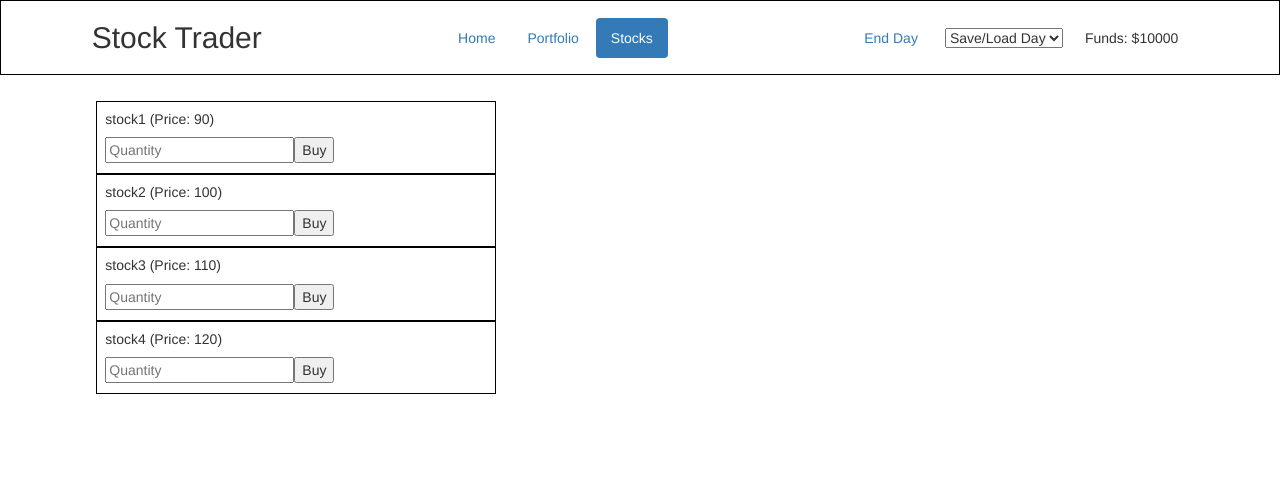
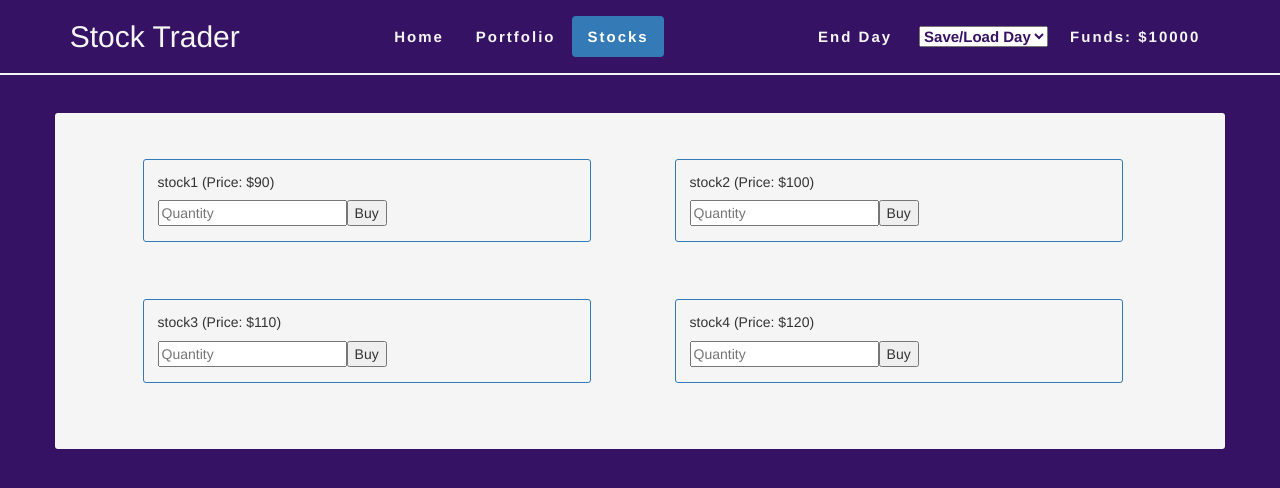
Before and after one commit to rhondakremer/vue-stock-trader, a Vue app: page /stocks in a window 1280 px wide. Shown: the top 488 px of the page. Built offline with nearby package versions, Linux system fonts and the light colour scheme.

Commit message:
making things pretty

```diff
--- a/src/App.vue
+++ b/src/App.vue
@@ -16,5 +16,7 @@ export default {
 </script>
 
 <style>
-
+body {
+  background-color: #351263;
+}
 </style>
--- a/src/components/Landing.vue
+++ b/src/components/Landing.vue
@@ -1,12 +1,17 @@
 <template>
-  <div class="container" style="text-align:center; border:1px solid gray; ">
+  <div class="container">
     <div class="card">
       <div class="card-body">
+        <hr>
         <h1 class="card-title">Trade or View your portfolio</h1>
-        <p>You may Save & Load your Data</p>
+        <hr>
+        <p>Get started by clicking on Stocks and making a purchase.</p>
         <p>Click on 'End Day' to begin a new day!</p>
+        <p>You can sell stocks from your Portfolio to increase your funds.</p>
+        <p>Click on Save/Load Data to save your current portfolio or load your previous saved portfolio.</p>
         <hr>
         <h4>Your Funds: ${{ getAvailableFunds }}</h4>
+        <hr>
       </div>
     </div>
   </div>
@@ -24,3 +29,17 @@ export default {
 
 }
 </script>
+
+<style scoped>
+.container {
+  text-align:center;
+  background-color: whitesmoke;
+  border-radius: 0.3rem;
+  margin-top: 3%;
+}
+
+hr {
+  border-top: 2px solid #337ab7!important;
+  width: 80%;
+}
+</style>
--- a/src/components/Navbar.vue
+++ b/src/components/Navbar.vue
@@ -1,7 +1,5 @@
 <template>
-  <div
-    style="display:flex; justify-content:space-around; align-items:center; border:1px solid black; margin-bottom:2%"
-  >
+  <div id="navbar">
     <h2 style="margin-bottom:20px">Stock Trader</h2>
     <ul class="nav nav-pills">
       <router-link to="/" tag="li" activeClass="active" exact><a>Home</a></router-link>
@@ -11,7 +9,7 @@
     <ul class="nav nav-pills">
       <li @click="endDay"><a>End Day</a></li>
       <li style="padding:10px">
-        <select v-model="selectedOption" @input="event => { axiosRequest(event.target.value) }">
+        <select class="dropdown-options" v-model="selectedOption" @input="event => { axiosRequest(event.target.value) }">
           <option v-for="(option,index) in options" :key="index">{{ option.text }}</option>
         </select>
       </li>
@@ -69,3 +67,32 @@ export default {
   }
 };
 </script>
+
+<style scoped>
+#navbar {
+  color: whitesmoke;
+  display:flex;
+  justify-content:space-around;
+  align-items:center;
+  border-bottom: 2px solid whitesmoke;
+  margin-bottom:2%;
+}
+
+a, li {
+  color: whitesmoke;
+  font-weight: bold;
+  letter-spacing: 2px;
+  font-size: 15px;
+}
+
+a:hover {
+  color: #351263;
+  font-weight: bold;
+  letter-spacing: 2px;
+  font-size: 15px;
+}
+
+.dropdown-options {
+  color: #351263;
+}
+</style>
--- a/src/components/Portfolio.vue
+++ b/src/components/Portfolio.vue
@@ -1,10 +1,10 @@
 <template>
-  <div class="container">
+  <div class="container portfolio-stock-holder">
       <div v-if="getPortfolio">
         <PortfolioStock v-for="(stock, index) in getPortfolio" :stock="stock" :index="index" :key="index" />
       </div>
       <div v-else>
-          <p>Your portfolio is empty :( Visit the stocks tab to make a purchase.</p>
+          <p id="empty-portfolio-message">Your portfolio is empty :( Visit the stocks tab to make a purchase.</p>
       </div>
   </div>
 </template>
@@ -38,3 +38,19 @@ export default {
   }
 };
 </script>
+
+<style scoped>
+.portfolio-stock-holder {
+  background-color: whitesmoke;
+  border-radius: 0.3rem;
+  margin-top: 3%;
+  height: 336px;
+}
+
+#empty-portfolio-message {
+  text-align: center;
+  margin-top: 13%;
+  font-size: 20px;
+
+}
+</style>
--- a/src/components/PortfolioStock.vue
+++ b/src/components/PortfolioStock.vue
@@ -34,3 +34,10 @@ export default {
   }
 };
 </script>
+
+<style scoped>
+.card {
+  max-height: 100%;
+  border: 1px red solid;
+}
+</style>
--- a/src/components/Stock.vue
+++ b/src/components/Stock.vue
@@ -1,10 +1,10 @@
 <template>
-  <div class="container">
-    <div class="card" style="width: 40rem; border:1px solid black; display:inline-block; margin-left:1%">
-      <div class="card-body" style="margin:2%">
-        <h5 class="card-title">{{ stock.name}} (Price: {{ stock.price }})</h5>
+  <div class="container col-md-5 col-sm-6" style="margin-left: 5%; margin-top:3%">
+    <div class="card">
+      <div class="card-body">
+        <h5 class="card-title">{{ stock.name}} (Price: ${{ stock.price }})</h5>
         <p class="card-text">
-          <input type="text" placeholder="Quantity" v-model.lazy="purchaseAmount">
+          <input type="text" placeholder="Quantity" v-model="purchaseAmount">
           <button @click="buyStocks({index:index, amount:Number(purchaseAmount), price:stock.price})">Buy</button>
         </p>
       </div>
@@ -41,3 +41,27 @@ export default {
   }
 };
 </script>
+
+<style scoped>
+.container {
+  background-color: whitesmoke;
+  padding: 1%;
+}
+
+.card {
+  max-width: 100%;
+  margin-left:1%;
+  border-radius: 0.3rem;
+  border:1px #337ab7 solid;
+  padding: 5px;
+}
+
+.card-body {
+  margin: 2%;
+}
+
+button:hover {
+  background-color: #337ab7;
+  color: white;
+}
+</style>
--- a/src/components/Stocks.vue
+++ b/src/components/Stocks.vue
@@ -1,5 +1,5 @@
 <template>
-  <div class="container">
+  <div class="container stock-holder">
     <Stock v-for="(stock, index) in getStockInfo" :stock="stock" :index="index" :key="index" />
   </div>
 </template>
@@ -19,3 +19,12 @@ export default {
   }
 }
 </script>
+
+<style scoped>
+.stock-holder {
+    border-radius: 0.3rem;
+    background-color: whitesmoke;
+    margin-top: 3%;
+    min-height: 336px;
+}
+</style>
```
